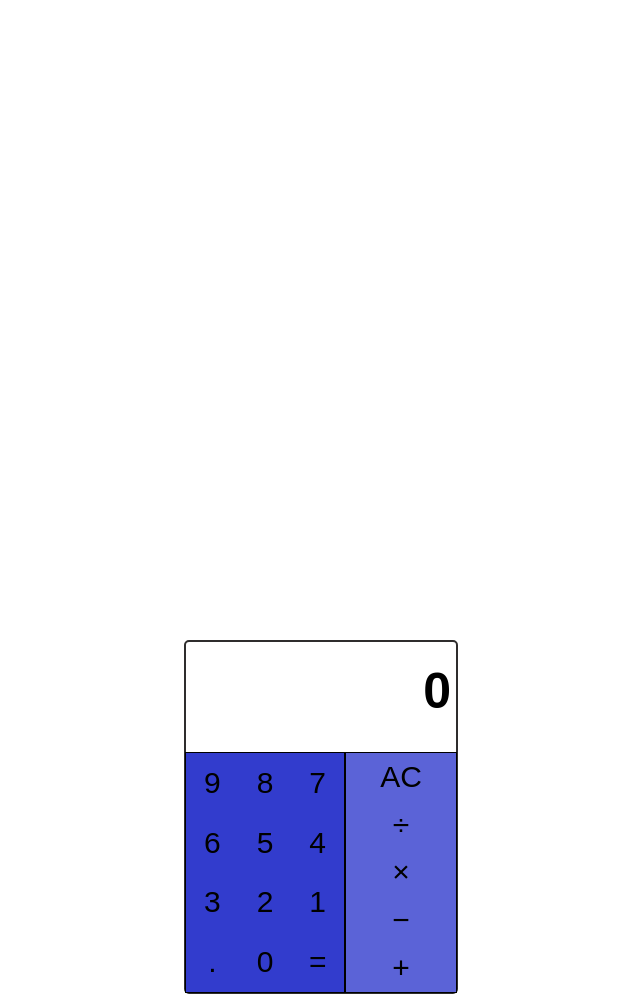
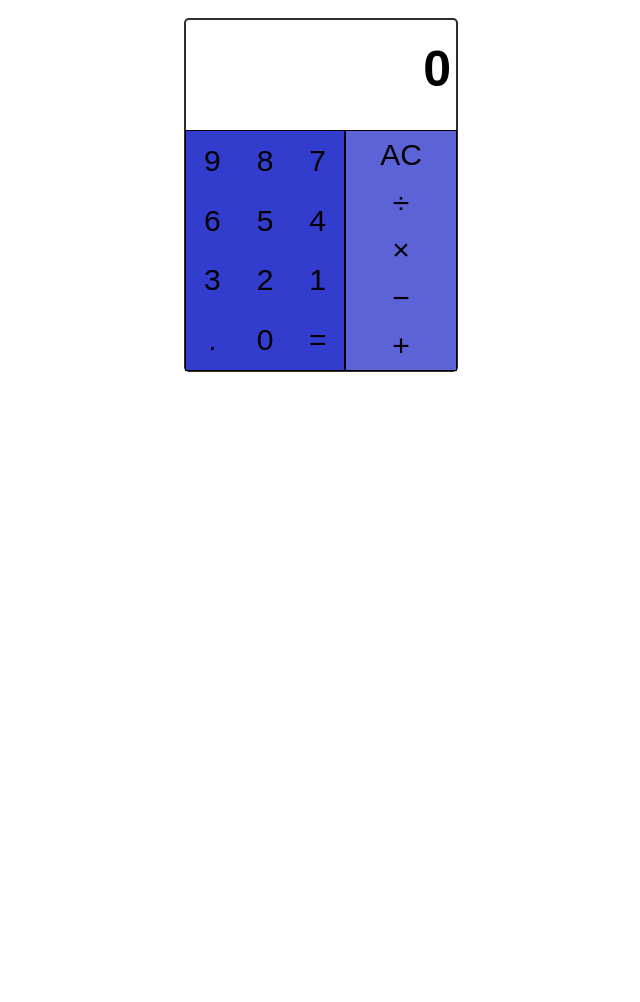
Before and after one commit to yoloNono/yoloNono.github.io, a PHP site: page / in a window 1280 px wide. Shown: the whole page, without its empty margins (319-959 px from the left). After the commit the page ends 372 px from the top, so only its background shows below. Run offline with PHP 8.4, Linux system fonts and the light colour scheme.

Commit message:
Update styles.css

```diff
--- a/styles.css
+++ b/styles.css
@@ -22,7 +22,7 @@ body {
   }
 
   .calc-container {
-    margin-top: 50%;
+    margin-top: 10px;
     border: 2px solid rgb(47, 45, 45);
     border-radius: 5px;
     width: 270px;
```
